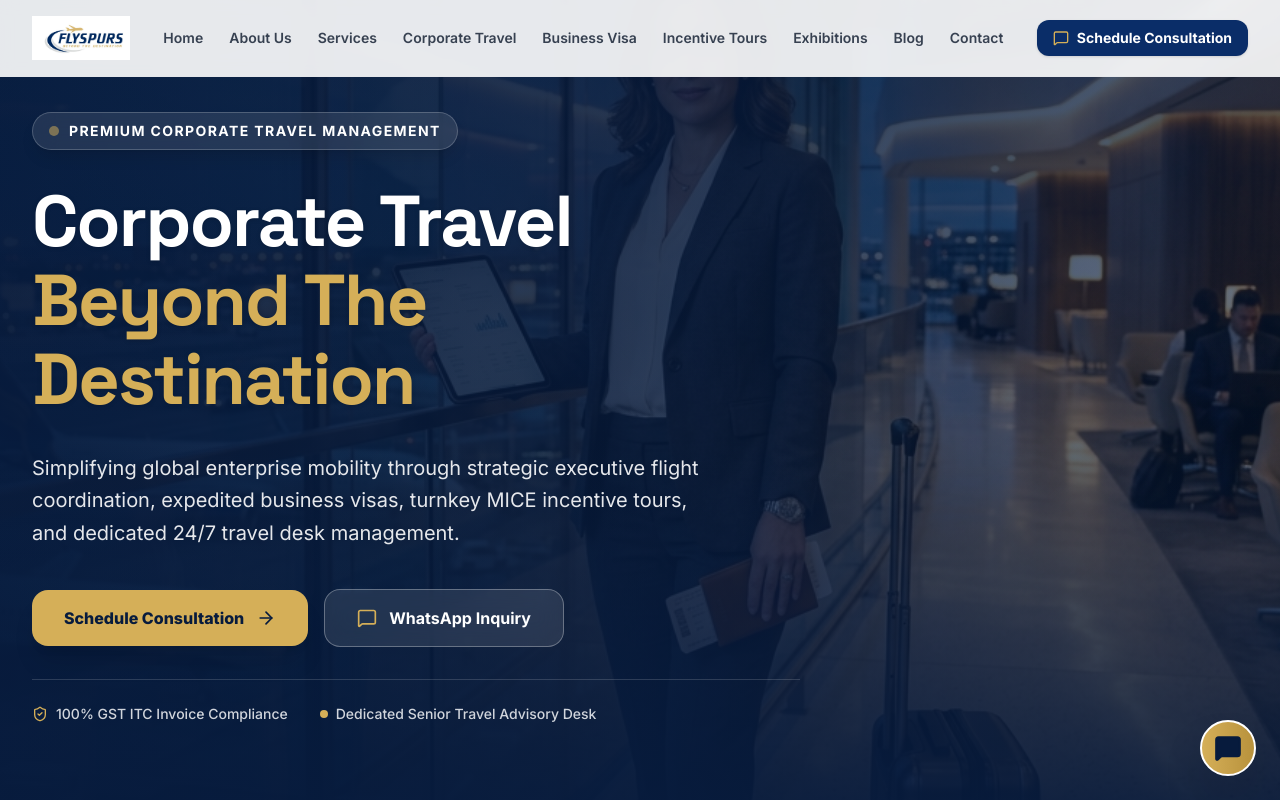
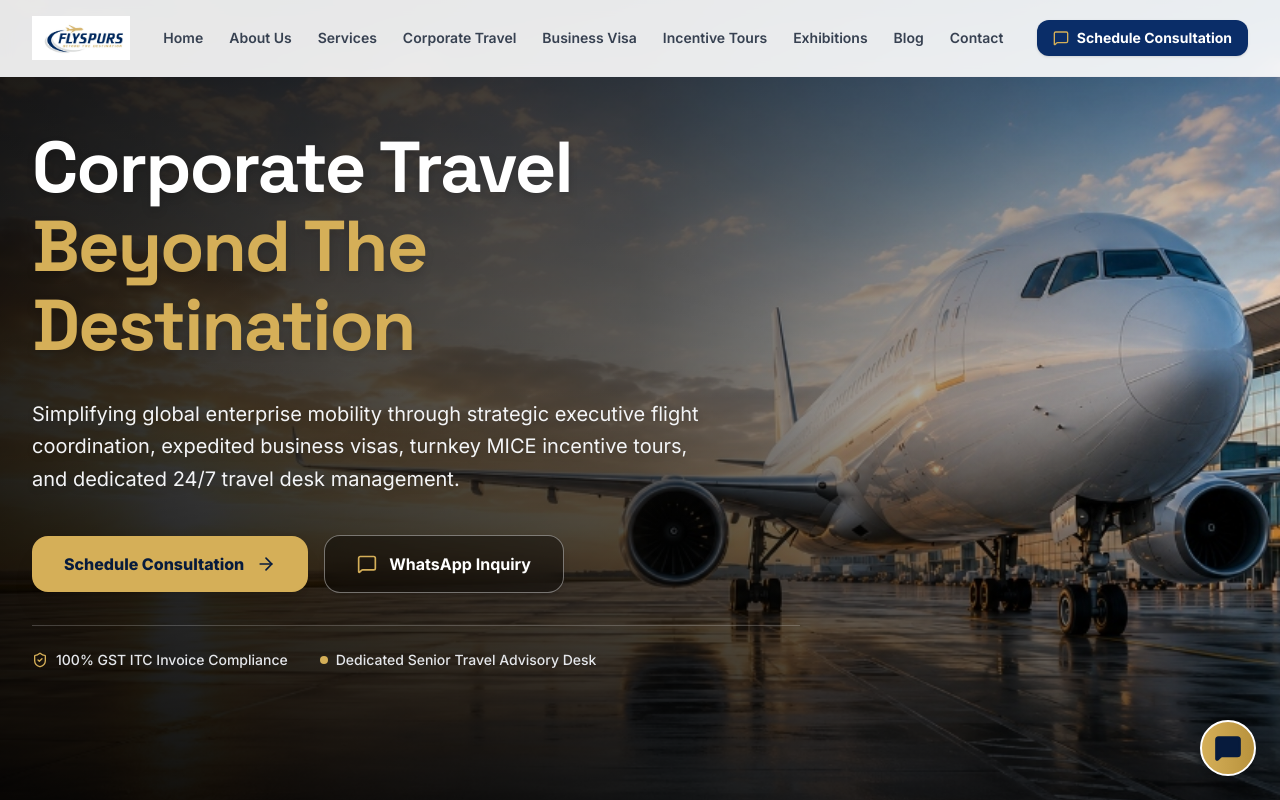
Before and after one commit to Adityaphophale/Flyspurs, a React (Vite) app: page / in a window 1280 px wide. Shown: the top 800 px of the page. Built offline with nearby package versions, Linux system fonts and the light colour scheme.

Commit message:
Update Hero banner image to golden jet runway photo, remove badge, remove blue overlay for 100% text visibility

```diff
--- a/src/sections/HeroSection.tsx
+++ b/src/sections/HeroSection.tsx
@@ -9,38 +9,30 @@ export const HeroSection: React.FC<HeroSectionProps> = ({
   onOpenWhatsApp,
 }) => {
   return (
-    <section id="hero" className="relative pt-20 pb-20 sm:pt-24 sm:pb-28 lg:pt-28 lg:pb-36 bg-[#071B3D] text-white overflow-hidden">
-      {/* Full-width Background Real Corporate Travel Photography */}
+    <section id="hero" className="relative pt-24 pb-20 sm:pt-28 sm:pb-32 lg:pt-32 lg:pb-36 bg-gray-900 text-white overflow-hidden">
+      {/* Full-width Background Aircraft Image */}
       <div className="absolute inset-0 z-0">
         <img
           src="/hero_banner.jpg"
-          alt="Corporate Business Traveler at International Airport Terminal"
-          className="w-full h-full object-cover object-center scale-105 transform transition-transform duration-1000 brightness-90"
+          alt="Corporate Airplane on Runway at Golden Sunset"
+          className="w-full h-full object-cover object-center scale-105 transform transition-transform duration-1000"
         />
-        {/* Subtle Navy Blue Gradient & Glass Overlay for Premium Readability */}
-        <div className="absolute inset-0 bg-gradient-to-r from-[#071B3D]/95 via-[#071B3D]/80 to-[#071B3D]/50"></div>
-        <div className="absolute inset-0 bg-gradient-to-t from-[#071B3D] via-transparent to-[#071B3D]/40"></div>
+        {/* Transparent dark vignette overlay for maximum contrast and 100% text visibility */}
+        <div className="absolute inset-0 bg-gradient-to-r from-black/85 via-black/60 to-transparent"></div>
+        <div className="absolute inset-0 bg-gradient-to-t from-black/70 via-transparent to-black/30"></div>
       </div>
 
       <div className="max-w-7xl mx-auto px-4 sm:px-6 lg:px-8 relative z-10">
         <div className="max-w-3xl space-y-6 sm:space-y-8">
 
-          {/* Small Badge */}
-          <div className="inline-flex items-center gap-2.5 px-4 py-2 bg-white/10 backdrop-blur-md border border-white/20 rounded-full shadow-lg">
-            <span className="w-2.5 h-2.5 rounded-full bg-[#D5AF58] animate-pulse"></span>
-            <span className="text-xs sm:text-sm font-bold text-white uppercase tracking-widest">
-              Premium Corporate Travel Management
-            </span>
-          </div>
-
           {/* Large Heading */}
-          <h1 className="font-heading text-4xl sm:text-6xl lg:text-7xl font-extrabold leading-[1.1] tracking-tight text-white drop-shadow-sm">
+          <h1 className="font-heading text-4xl sm:text-6xl lg:text-7xl font-extrabold leading-[1.1] tracking-tight text-white drop-shadow-lg">
             Corporate Travel <br />
             <span className="text-[#D5AF58]">Beyond The Destination</span>
           </h1>
 
           {/* Short paragraph (2-3 lines only) */}
-          <p className="text-gray-200 text-base sm:text-lg lg:text-xl leading-relaxed max-w-2xl font-normal">
+          <p className="text-gray-100 text-base sm:text-lg lg:text-xl leading-relaxed max-w-2xl font-normal drop-shadow-md">
             Simplifying global enterprise mobility through strategic executive flight coordination, expedited business visas, turnkey MICE incentive tours, and dedicated 24/7 travel desk management.
           </p>
 
@@ -56,7 +48,7 @@ export const HeroSection: React.FC<HeroSectionProps> = ({
 
             <button
               onClick={() => onOpenWhatsApp('Hero WhatsApp Inquiry')}
-              className="flex items-center gap-3 px-8 py-4 bg-white/10 hover:bg-white/20 backdrop-blur-md text-white font-bold text-base rounded-2xl border border-white/30 hover:border-white transition-all duration-300"
+              className="flex items-center gap-3 px-8 py-4 bg-black/40 hover:bg-black/60 backdrop-blur-md text-white font-bold text-base rounded-2xl border border-white/40 hover:border-white transition-all duration-300 shadow-md"
             >
               <MessageSquare className="w-5 h-5 text-[#D5AF58]" />
               <span>WhatsApp Inquiry</span>
@@ -64,7 +56,7 @@ export const HeroSection: React.FC<HeroSectionProps> = ({
           </div>
 
           {/* Key Assurance Bar */}
-          <div className="pt-6 flex flex-wrap items-center gap-6 sm:gap-8 text-xs sm:text-sm text-gray-300 border-t border-white/15">
+          <div className="pt-6 flex flex-wrap items-center gap-6 sm:gap-8 text-xs sm:text-sm text-gray-200 border-t border-white/20">
             <div className="flex items-center gap-2 font-medium">
               <ShieldCheck className="w-4 h-4 text-[#D5AF58]" />
               <span>100% GST ITC Invoice Compliance</span>
```
Also changed, not shown: public/hero_banner.jpg.
